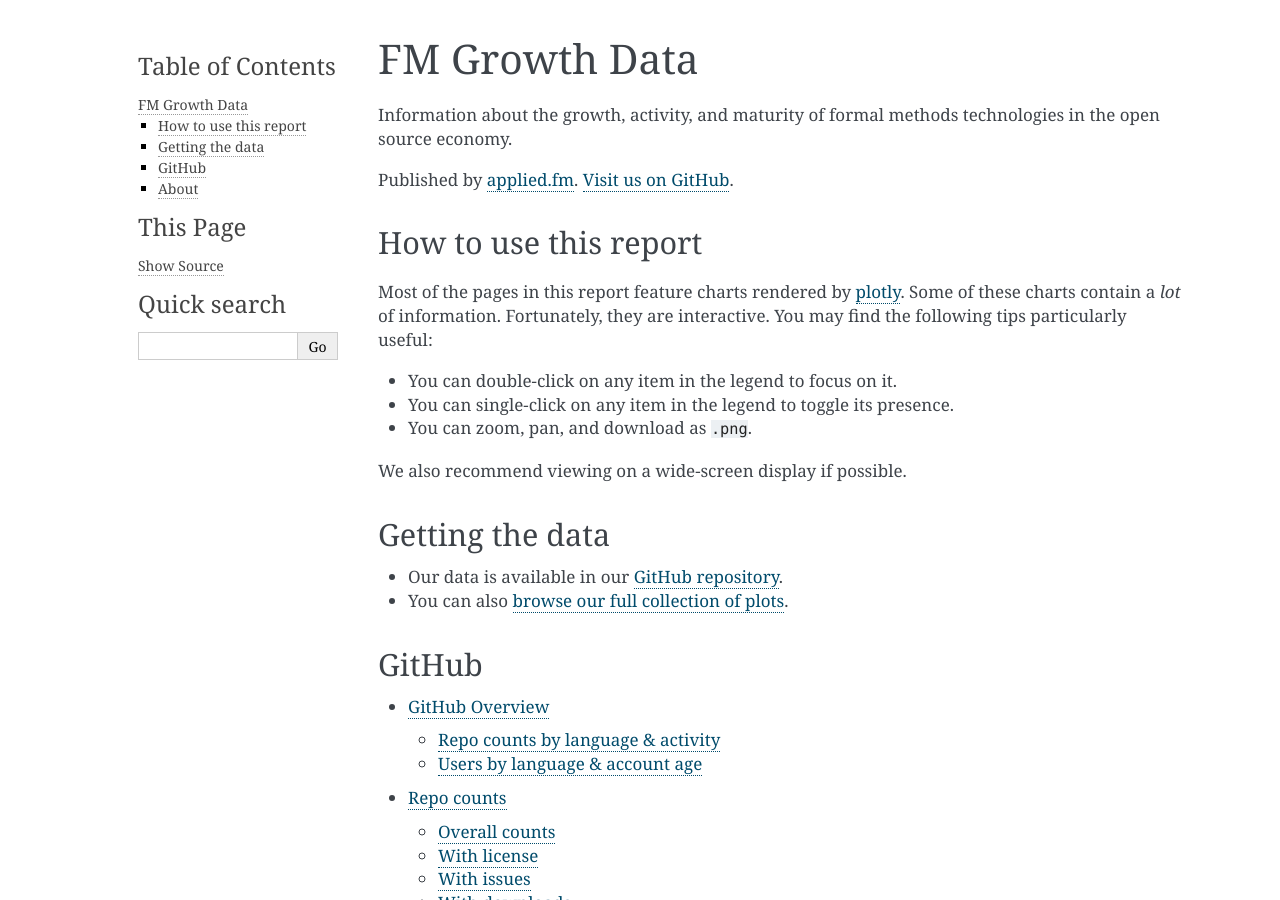
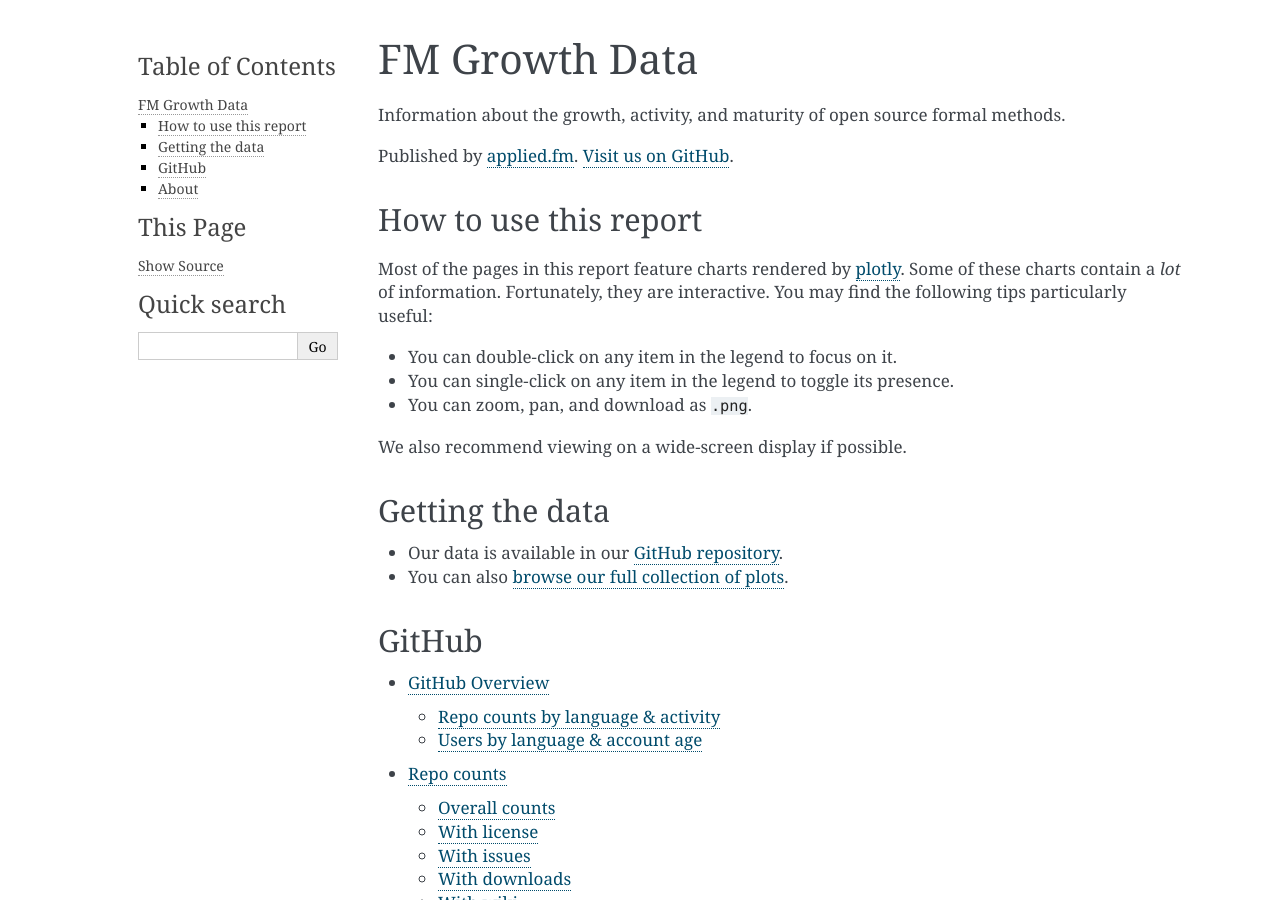
Before and after one commit to appliedfm/growth-data, a Sphinx documentation site: the page built from docs/source/index.rst, in a window 1280 px wide and 900 px high. Built offline with Sphinx 7.4.7, drawn with Linux system fonts in a browser that asks for light colours.

Commit message:
Updated description

```diff
--- a/docs/source/index.rst
+++ b/docs/source/index.rst
@@ -1,7 +1,7 @@
 FM Growth Data
 ==============
 
-Information about the growth, activity, and maturity of formal methods technologies in the open source economy.
+Information about the growth, activity, and maturity of open source formal methods.
 
 Published by `applied.fm <https://applied.fm>`_. `Visit us on GitHub <https://github.com/appliedfm/growth-data>`_.
 
```
